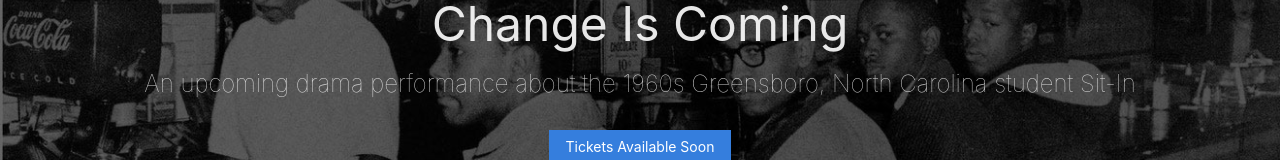
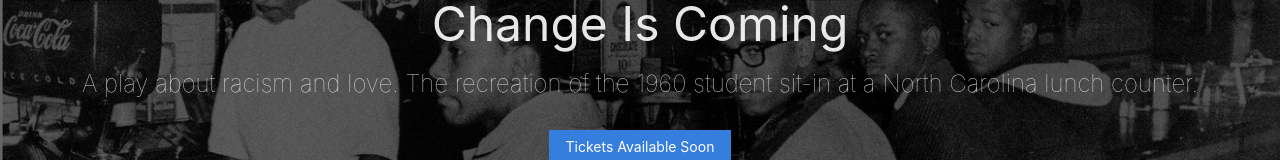
Before and after one commit to jonah-butler/gsi-static, a Nuxt app: page / in a window 1280 px wide. Shown: the part 198-358 px from the top of the page. Built offline with nearby package versions, Linux system fonts and the light colour scheme.

Commit message:
Update Header.vue
Updated copy

```diff
--- a/components/Header.vue
+++ b/components/Header.vue
@@ -15,7 +15,7 @@
       </nav>
       <div class="tc-l mt4 mt5-m mt6-l ph3">
         <h1 class="f2 f1-l fw4 white-90 mb0 lh-title">Change Is Coming</h1>
-        <h2 class="fw1 f3 white-80 mt3 mb4">An upcoming drama performance about the 1960s Greensboro, North Carolina student Sit-In</h2>
+        <h2 class="fw1 f3 white-80 mt3 mb4">A play about racism and love. The recreation of the 1960 student sit-in at a North Carolina lunch counter.</h2>
         <a class="f6 no-underline grow dib v-mid bg-blue white ba b--blue ph3 pv2 mb3" href="#signup">Tickets Available Soon</a>
       </div>
     </div>
```
